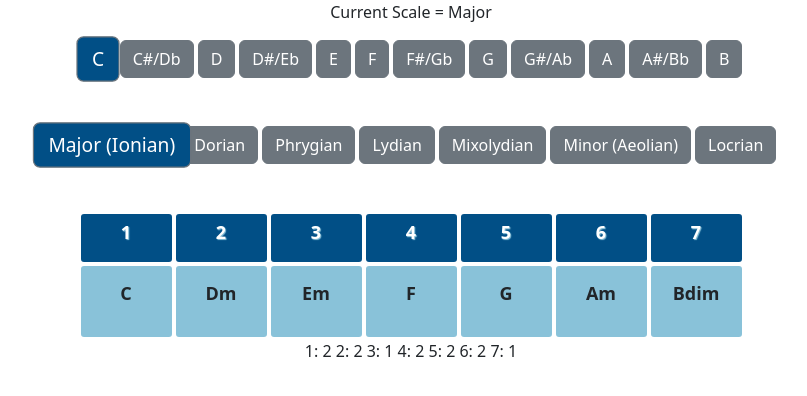
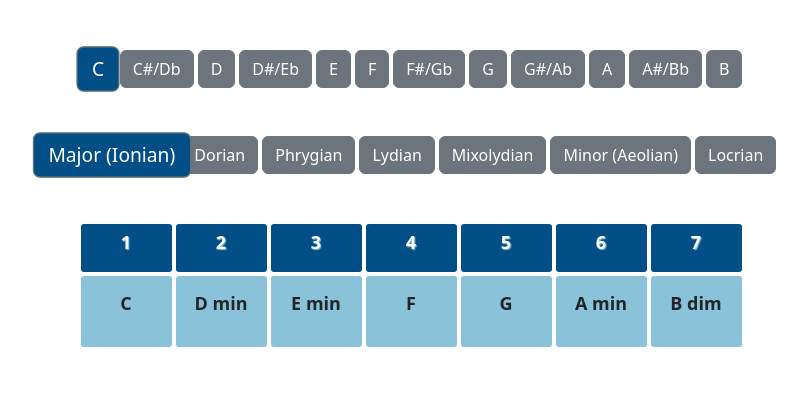
Before and after one commit to robotlions/scale-builder, a React (Create React App) app: page / in a window 1280 px wide. Shown: the top 396 px of the page, without its empty margins (229-1036 px from the left). Built offline with nearby package versions, Linux system fonts and the light colour scheme.

Commit message:
adds loop function to convert modes

```diff
--- a/src/App.css
+++ b/src/App.css
@@ -1,5 +1,6 @@
 .App{
   text-align: center;
+  padding-top:50px;
 }
 
 .buttonActive{
--- a/src/App.js
+++ b/src/App.js
@@ -6,7 +6,7 @@ import { keyArray } from "./Data/ScaleObjects";
 import { intToKey } from "./Data/ScaleObjects";
 import { scaleArray } from "./Data/ScaleObjects";
 import { intervalSteps } from "./Data/ScaleObjects";
-
+import { minorSteps } from "./Data/ScaleObjects";
 
 function App() {
   const [currentKey, setCurrentKey] = useState(1);
@@ -31,7 +31,17 @@ function App() {
     return x;
   }
 
-
+  function applyIntervalSteps(numOfDegrees) {
+    let x = 0;
+    for (let i = 0; i < numOfDegrees; i++) {
+      let sdi = scaleDegree + i;
+      if (sdi > 7) {
+        sdi = sdi - 7;
+      }
+      x = x + intervalSteps[sdi];
+    }
+    return x;
+  }
 
   const KeyButton = ({ id, keyName, isActive, value }) => {
     return (
@@ -40,7 +50,9 @@ function App() {
         value={value}
         type="button"
         className={
-          isActive ? "keyButton btn btn-secondary buttonActive" : "keyButton btn btn-secondary"
+          isActive
+            ? "keyButton btn btn-secondary buttonActive"
+            : "keyButton btn btn-secondary"
         }
         onClick={(e) => {
           setCurrentKey(Number(e.target.value));
@@ -52,15 +64,22 @@ function App() {
     );
   };
 
-  const ScaleButton = ({ id, scaleName, isActiveScale, value, scaleDegree }) => {
+  const ScaleButton = ({
+    id,
+    scaleName,
+    isActiveScale,
+    value,
+    scaleDegree,
+  }) => {
     return (
       <button
         id={id}
         value={value}
-
         type="button"
         className={
-          isActiveScale ? "scaleButton btn btn-secondary buttonActive" : "scaleButton btn btn-secondary"
+          isActiveScale
+            ? "scaleButton btn btn-secondary buttonActive"
+            : "scaleButton btn btn-secondary"
         }
         onClick={(e) => {
           setCurrentScale(Number(e.target.value));
@@ -76,10 +95,7 @@ function App() {
   return (
     <div className="container App">
       <div className="row">
-        <div className="col">
-          {/* <p>Current Key = {intToKey[currentKey]}</p> */}
-          <p>Current Scale = {currentScale}</p>
-        </div>
+        <div className="col"></div>
       </div>
       <div className="row">
         <div className="col">
@@ -106,7 +122,8 @@ function App() {
           ))}
         </div>
       </div>
-        <br/><br/>
+      <br />
+      <br />
       <div className="row justify-content-center">
         <div className="col-1 intervalHeader">
           <p className="intervalHeaderText">1</p>
@@ -135,32 +152,51 @@ function App() {
       </div>
       <div className="row justify-content-center">
         <div className="col-1 intervalBody d-flex align-items-center justify-content-center">
-        <p className="intervalBodyText">{intToKey[currentKey]}</p>
+          <p className="intervalBodyText">
+            {intToKey[currentKey]}
+            {minorSteps[convertScaleIntervals(0)]}
+          </p>
         </div>
 
         <div className="col-1 intervalBody d-flex align-items-center justify-content-center">
-        <p className="intervalBodyText">{intToKey[convertKey(2)]}m</p>
+          <p className="intervalBodyText">
+            {intToKey[convertKey(applyIntervalSteps(1))]}{" "}
+            {minorSteps[convertScaleIntervals(1)]}
+          </p>
         </div>
 
         <div className="col-1 intervalBody d-flex align-items-center justify-content-center">
-        <p className="intervalBodyText">{intToKey[convertKey(4)]}m</p>
+          <p className="intervalBodyText">
+            {intToKey[convertKey(applyIntervalSteps(2))]}{" "}
+            {minorSteps[convertScaleIntervals(2)]}
+          </p>
         </div>
 
         <div className="col-1 intervalBody d-flex align-items-center justify-content-center">
-        <p className="intervalBodyText">{intToKey[convertKey(5)]}</p>
+          <p className="intervalBodyText">
+            {intToKey[convertKey(applyIntervalSteps(3))]}{" "}
+            {minorSteps[convertScaleIntervals(3)]}
+          </p>
         </div>
         <div className="col-1 intervalBody d-flex align-items-center justify-content-center">
-        <p className="intervalBodyText">{intToKey[convertKey(7)]}</p>
+          <p className="intervalBodyText">
+            {intToKey[convertKey(applyIntervalSteps(4))]}{" "}
+            {minorSteps[convertScaleIntervals(4)]}
+          </p>
         </div>
         <div className="col-1 intervalBody d-flex align-items-center justify-content-center">
-        <p className="intervalBodyText">{intToKey[convertKey(9)]}m</p>
+          <p className="intervalBodyText">
+            {intToKey[convertKey(applyIntervalSteps(5))]}{" "}
+            {minorSteps[convertScaleIntervals(5)]}
+          </p>
         </div>
         <div className="col-1 intervalBody d-flex align-items-center justify-content-center">
-        <p className="intervalBodyText">{intToKey[convertKey(11)]}dim</p>
+          <p className="intervalBodyText">
+            {intToKey[convertKey(applyIntervalSteps(6))]}{" "}
+            {minorSteps[convertScaleIntervals(6)]}
+          </p>
         </div>
-
       </div>
-        1: {intervalSteps[convertScaleIntervals(0)]} 2: {intervalSteps[convertScaleIntervals(1)]} 3: {intervalSteps[convertScaleIntervals(2)]} 4: {intervalSteps[convertScaleIntervals(3)]} 5: {intervalSteps[convertScaleIntervals(4)]} 6: {intervalSteps[convertScaleIntervals(5)]} 7: {intervalSteps[convertScaleIntervals(6)]}
     </div>
   );
 }
--- a/src/Data/ScaleObjects.js
+++ b/src/Data/ScaleObjects.js
@@ -1,17 +1,3 @@
-// export const intToScale = {
-//     1 : "A",
-//     2: "A#",
-//     3: "B",
-//     4: "C",
-//     5: "C#",
-//     6: "D",
-//     7: "D#",
-//     8: "E",
-//     9: "F",
-//     10: "F#",
-//     11: "G",
-//     12: "G#"
-// }
 
 export const keyArray = [
     { idNo: 1, keyName: "C" },
@@ -97,3 +83,14 @@ export const keyArray = [
     7: 1,
 
   }
+
+  export const minorSteps = {
+    1: "",
+    2: "min",
+    3: "min",
+    4: "",
+    5: "",
+    6: "min",
+    7: "dim",
+
+  }
```
Lines whose indentation alone changed are shown as unchanged.
